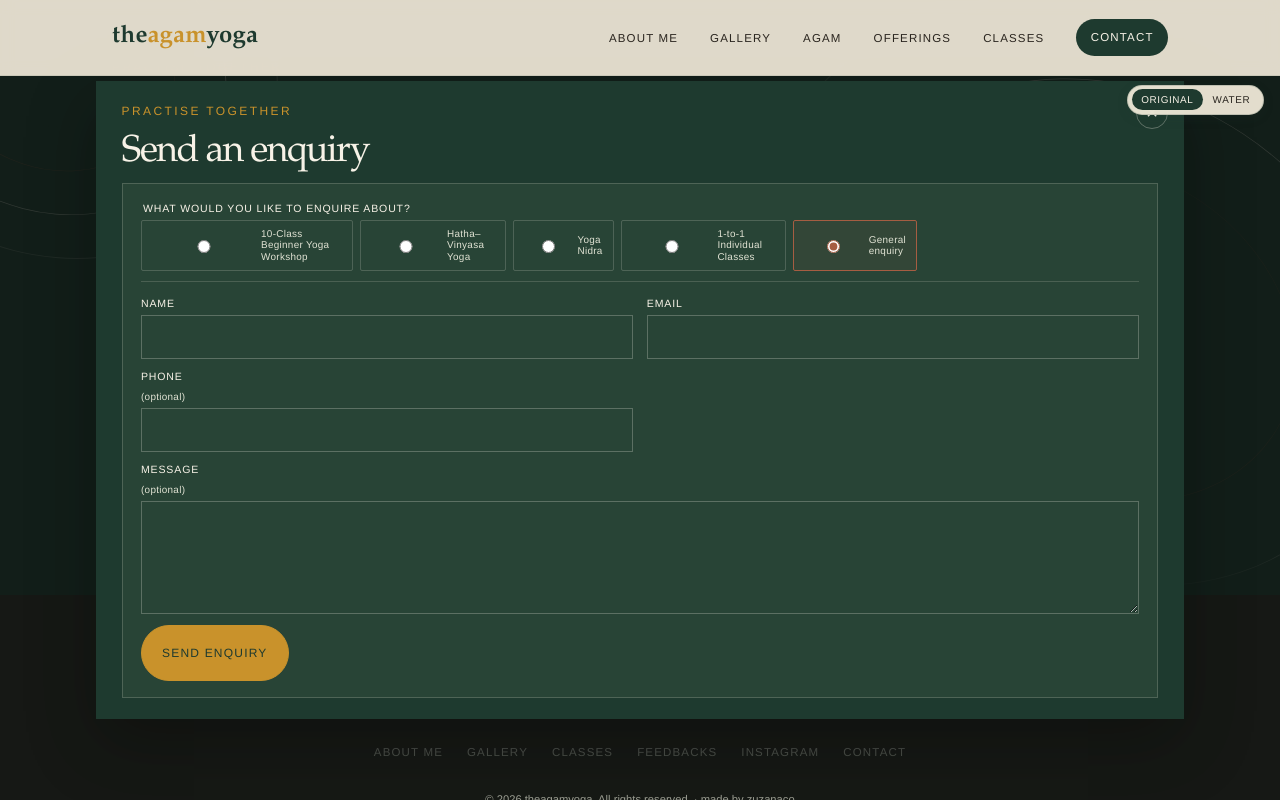
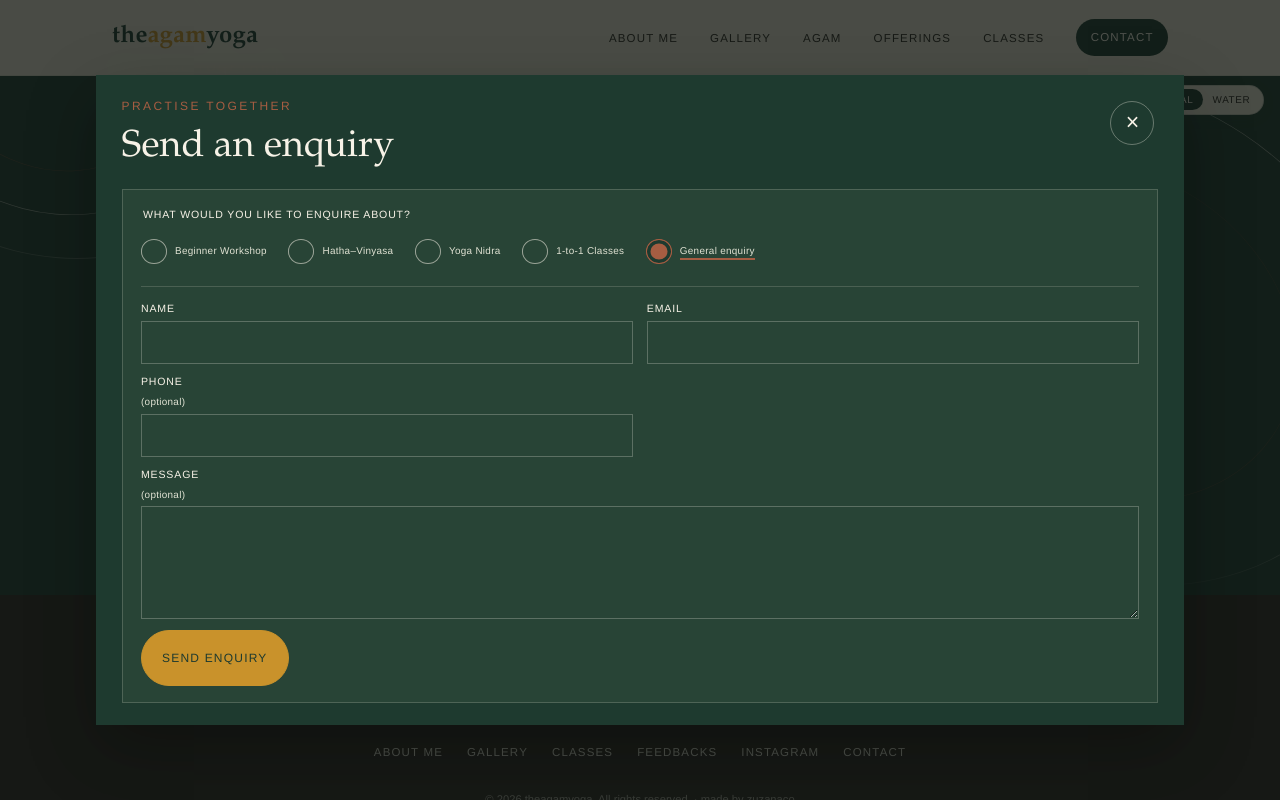
Before and after one commit to zuzanaco/theagamyoga, a Next.js app: page / in a window 1280 px wide. Both pictures are taken after a click on the button "SEND AN ENQUIRY". Shown: the part 7205-8005 px from the top of the page. Built offline with nearby package versions, Linux system fonts and the light colour scheme.

Commit message:
Fix enquiry modal close button layering

```diff
--- a/app/globals.css
+++ b/app/globals.css
@@ -692,3 +692,49 @@ html:not([data-palette]) .enquiry-cta:hover,html:not([data-palette]) .enquiry-ct
   .contact-form__fields { grid-template-columns:1fr; }
   .contact-form__message-field { grid-column:auto; }
 }
+
+/* Editorial enquiry selector and persistent modal chrome. */
+.contact-modal__panel { display:flex; flex-direction:column; overflow:hidden; padding:1.35rem 1.6rem; }
+.contact-modal__header { position:relative; flex:0 0 auto; padding-right:4rem; }
+.contact-modal__header h2 { margin:.05rem 0 .75rem; }
+.contact-modal__content { min-height:0; overflow:auto; overscroll-behavior:contain; }
+.contact-modal__close { position:absolute; top:0; right:0; display:grid; width:2.75rem; height:2.75rem; place-items:center; border:1px solid color-mix(in srgb,var(--color-text-on-dark) 34%,transparent); border-radius:50%; background:transparent; color:var(--color-text-on-dark); font-size:1.45rem; line-height:1; cursor:pointer; }
+.contact-modal__close:hover,.contact-modal__close:focus-visible { border-color:var(--color-accent-secondary); background:color-mix(in srgb,var(--color-accent-secondary) 18%,transparent); color:var(--color-text-on-dark); }
+.contact-form__types { display:flex; flex-wrap:wrap; align-items:center; gap:.7rem 1.35rem; padding:.35rem 0 1rem; border:0; border-bottom:1px solid color-mix(in srgb,var(--color-text-on-dark) 16%,transparent); }
+.contact-form__types legend { flex:0 0 100%; margin:0 0 .2rem; }
+.contact-form__types label { display:inline-flex; flex:0 0 auto; align-items:center; width:auto; min-height:2.35rem; gap:.5rem; padding:.25rem 0; border:0!important; border-radius:0; background:transparent!important; color:var(--color-on-dark-muted); cursor:pointer; }
+.contact-form__types input { appearance:none; flex:0 0 auto; width:1rem; height:1rem; margin:0; border:1px solid color-mix(in srgb,var(--color-text-on-dark) 55%,transparent); border-radius:50%; background:transparent; cursor:pointer; }
+.contact-form__types input:checked { border-color:var(--color-accent-secondary); background:var(--color-accent-secondary); box-shadow:inset 0 0 0 .22rem var(--color-dark-surface); }
+.contact-form__types label:has(input:checked) { color:var(--color-text-on-dark); }
+.contact-form__type-option span { position:relative; white-space:nowrap; }
+.contact-form__type-option:has(input:checked) span::after { position:absolute; right:0; bottom:-.15rem; left:0; height:2px; background:var(--color-accent-secondary); content:""; }
+.contact-form__event-option { flex-basis:100%!important; align-items:flex-start!important; margin-bottom:.15rem; padding-bottom:.7rem!important; border-bottom:1px solid color-mix(in srgb,var(--color-text-on-dark) 10%,transparent)!important; }
+.contact-form__event-option > span { display:grid; gap:.04rem; }
+.contact-form__event-option strong { position:relative; width:max-content; color:var(--color-text-on-dark); font-size:.83rem; font-weight:600; }
+.contact-form__event-option strong::after { position:absolute; right:0; bottom:-.12rem; left:0; height:2px; background:var(--color-accent-secondary); content:""; }
+.contact-form__event-option small { color:var(--color-on-dark-muted); font-size:.68rem; line-height:1.35; }
+html[data-palette="water"] .contact-form__types input:checked { border-color:#F9DD8A; background:#F9DD8A; box-shadow:inset 0 0 0 .22rem #6E1E3B; }
+html[data-palette="water"] .contact-form__type-option:has(input:checked) span::after,html[data-palette="water"] .contact-form__event-option strong::after { background:#F9DD8A; }
+@media (max-width:720px) {
+  .contact-modal__panel { padding:1.1rem .9rem; }
+  .contact-modal__header { padding-right:3.25rem; }
+  .contact-modal__close { width:2.75rem; height:2.75rem; }
+  .contact-form__types { display:grid; grid-template-columns:1fr; gap:.2rem; }
+  .contact-form__types label { width:100%; }
+  .contact-form__type-option span { white-space:normal; }
+  .contact-form__event-option { margin-bottom:.25rem; }
+}
+
+/* Keep modal chrome inside the viewport while only the form content scrolls. */
+.contact-modal { position:fixed!important; inset:0!important; z-index:1000!important; align-items:center; padding:clamp(.75rem,3vw,2rem); isolation:isolate; }
+.contact-modal__panel { position:relative; width:100%; max-width:68rem; max-height:calc(100dvh - 2rem); min-height:0; }
+.contact-modal__header { z-index:1; flex-shrink:0; }
+.contact-modal__close { top:.25rem; right:.25rem; z-index:2; }
+.contact-modal__content { flex:1 1 auto; width:100%; min-height:0; }
+.contact-form__types label:focus-within { outline:none!important; box-shadow:none!important; }
+.contact-form__types input:focus-visible { outline:2px solid var(--color-accent-secondary); outline-offset:3px; }
+@media (max-width:720px) {
+  .contact-modal { padding:.75rem; }
+  .contact-modal__panel { max-height:calc(100dvh - 1.5rem); }
+  .contact-modal__header { padding-right:3.5rem; }
+}
--- a/components/ContactForm.tsx
+++ b/components/ContactForm.tsx
@@ -1,6 +1,7 @@
 "use client";
 
 import { useEffect, useMemo, useState } from "react";
+import { createPortal } from "react-dom";
 import { siteContent } from "@/content/siteContent";
 
 export type ContactEventContext = {
@@ -11,6 +12,7 @@ export type ContactEventContext = {
 };
 
 const eventStorageKey = "theagamyoga-selected-event";
+const formspreeEndpoint = "https://formspree.io/f/meaazowp";
 
 function readStoredEvent() {
   try {
@@ -29,8 +31,13 @@ export function ContactForm() {
   const [eventContext, setEventContext] = useState<ContactEventContext | null>(null);
   const [selectedType, setSelectedType] = useState("general");
   const [isOpen, setIsOpen] = useState(false);
+  const [isSubmitting, setIsSubmitting] = useState(false);
   const [status, setStatus] = useState<"idle" | "success" | "error">("idle");
-  const offeringOptions = useMemo(() => siteContent.offerings.map((offering) => ({ id: `offering:${offering.id}`, label: offering.title })), []);
+  const offeringOptions = useMemo(() => siteContent.offerings.map((offering) => ({
+    id: `offering:${offering.id}`,
+    label: offering.title,
+    displayLabel: { "beginner-workshop": "Beginner Workshop", "hatha-vinyasa": "Hatha–Vinyasa", "yoga-nidra": "Yoga Nidra", "one-to-one": "1-to-1 Classes" }[offering.id] || offering.title,
+  })), []);
   const selectedLabel = selectedType === "event" ? eventContext?.title || "Selected class" : offeringOptions.find((option) => option.id === selectedType)?.label || "General enquiry";
 
   useEffect(() => {
@@ -64,50 +71,52 @@ export function ContactForm() {
     };
   }, [isOpen]);
 
-  function submit(event: React.FormEvent<HTMLFormElement>) {
+  async function submit(event: React.FormEvent<HTMLFormElement>) {
     event.preventDefault();
     setStatus("idle");
     const form = new FormData(event.currentTarget);
     const name = String(form.get("name") || "").trim();
     const email = String(form.get("email") || "").trim();
-    const phone = String(form.get("phone") || "").trim();
-    const message = String(form.get("message") || "").trim();
     if (!name || !email) { setStatus("error"); return; }
 
     const subject = selectedType === "event" && eventContext ? `Class enquiry — ${eventContext.title} — ${eventContext.date}` : `${selectedLabel} — theagamyoga`;
-    const body = [
-      `Name: ${name}`,
-      `Email: ${email}`,
-      phone ? `Phone: ${phone}` : "Phone: Not provided",
-      "",
-      `Enquiry type: ${selectedLabel}`,
-      ...(selectedType === "event" && eventContext ? [`Class: ${eventContext.title}`, `Date: ${eventContext.date}`, `Time: ${eventContext.time}`, ...(eventContext.location ? [`Location: ${eventContext.location}`] : [])] : []),
-      "",
-      "Message",
-      message || "No additional message provided.",
-    ].join("\n");
+    form.set("_subject", subject);
+    form.set("enquiry_type", selectedLabel);
+    if (selectedType === "event" && eventContext) {
+      form.set("event_title", eventContext.title);
+      form.set("event_date", eventContext.date);
+      form.set("event_time", eventContext.time);
+      if (eventContext.location) form.set("event_location", eventContext.location);
+    }
 
+    setIsSubmitting(true);
     try {
-      window.location.href = `mailto:${siteContent.contact.email}?subject=${encodeURIComponent(subject)}&body=${encodeURIComponent(body)}`;
+      const response = await fetch(formspreeEndpoint, { method: "POST", body: form, headers: { Accept: "application/json" } });
+      if (!response.ok) throw new Error("Form submission failed");
       setStatus("success");
     } catch {
       setStatus("error");
+    } finally {
+      setIsSubmitting(false);
     }
   }
 
   return <>
     <button type="button" className="button button--gold enquiry-cta contact-form__open" onClick={() => openContactModal(undefined, false)}>Send an enquiry</button>
-    {isOpen && <div className="contact-modal" role="dialog" aria-modal="true" aria-labelledby="contact-modal-title" onMouseDown={(event) => { if (event.target === event.currentTarget) setIsOpen(false); }}>
+    {isOpen && typeof document !== "undefined" && createPortal(<div className="contact-modal" role="dialog" aria-modal="true" aria-labelledby="contact-modal-title" onMouseDown={(event) => { if (event.target === event.currentTarget) setIsOpen(false); }}>
       <div className="contact-modal__panel">
-        <button type="button" className="contact-modal__close" onClick={() => setIsOpen(false)} aria-label="Close enquiry form">×</button>
+        <div className="contact-modal__header">
           <span className="eyebrow">Practise together</span>
           <h2 id="contact-modal-title">Send an enquiry</h2>
+          <button type="button" className="contact-modal__close" onClick={() => setIsOpen(false)} aria-label="Close enquiry form">×</button>
+        </div>
+        <div className="contact-modal__content">
           <form className="contact-form" onSubmit={submit} noValidate>
             <fieldset className="contact-form__types">
               <legend>What would you like to enquire about?</legend>
-            {eventContext && <label><input type="radio" name="enquiryType" checked={selectedType === "event"} onChange={() => setSelectedType("event")} /> <span><strong>Specific date</strong><small>{eventContext.title}</small><small>{eventContext.date} · {eventContext.time}</small>{eventContext.location && <small>{eventContext.location}</small>}</span></label>}
-            {offeringOptions.map((option) => <label key={option.id}><input type="radio" name="enquiryType" checked={selectedType === option.id} onChange={() => setSelectedType(option.id)} /> <span>{option.label}</span></label>)}
-            <label><input type="radio" name="enquiryType" checked={selectedType === "general"} onChange={() => setSelectedType("general")} /> <span>General enquiry</span></label>
+              {eventContext && <label className="contact-form__event-option"><input type="radio" name="enquiryType" checked={selectedType === "event"} onChange={() => setSelectedType("event")} /> <span><strong>Specific date</strong><small>{eventContext.title}</small><small>{eventContext.date} · {eventContext.time}</small>{eventContext.location && <small>{eventContext.location}</small>}</span></label>}
+              {offeringOptions.map((option) => <label className="contact-form__type-option" key={option.id}><input type="radio" name="enquiryType" checked={selectedType === option.id} onChange={() => setSelectedType(option.id)} /> <span>{option.displayLabel}</span></label>)}
+              <label className="contact-form__type-option"><input type="radio" name="enquiryType" checked={selectedType === "general"} onChange={() => setSelectedType("general")} /> <span>General enquiry</span></label>
             </fieldset>
             <div className="contact-form__fields">
               <label>Name<input name="name" type="text" autoComplete="name" required /></label>
@@ -116,11 +125,12 @@ export function ContactForm() {
               <label className="contact-form__message-field">Message <span>(optional)</span><textarea name="message" rows={4} /></label>
             </div>
             {status === "error" && <p className="contact-form__message contact-form__message--error" role="alert">Please enter your name and a valid email address.</p>}
-          {status === "success" && <p className="contact-form__message" role="status">Thank you — your enquiry has been prepared in your email app. Please send the email to complete it.</p>}
-          <button className="button button--gold enquiry-cta" type="submit">Send enquiry</button>
+            {status === "success" && <p className="contact-form__message" role="status">Thank you — your enquiry has been sent.</p>}
+            <button className="button button--gold enquiry-cta" type="submit" disabled={isSubmitting}>{isSubmitting ? "Sending…" : "Send enquiry"}</button>
           </form>
         </div>
-    </div>}
+      </div>
+    </div>, document.body)}
   </>;
 }
 
```
Lines whose indentation alone changed are shown as unchanged.
